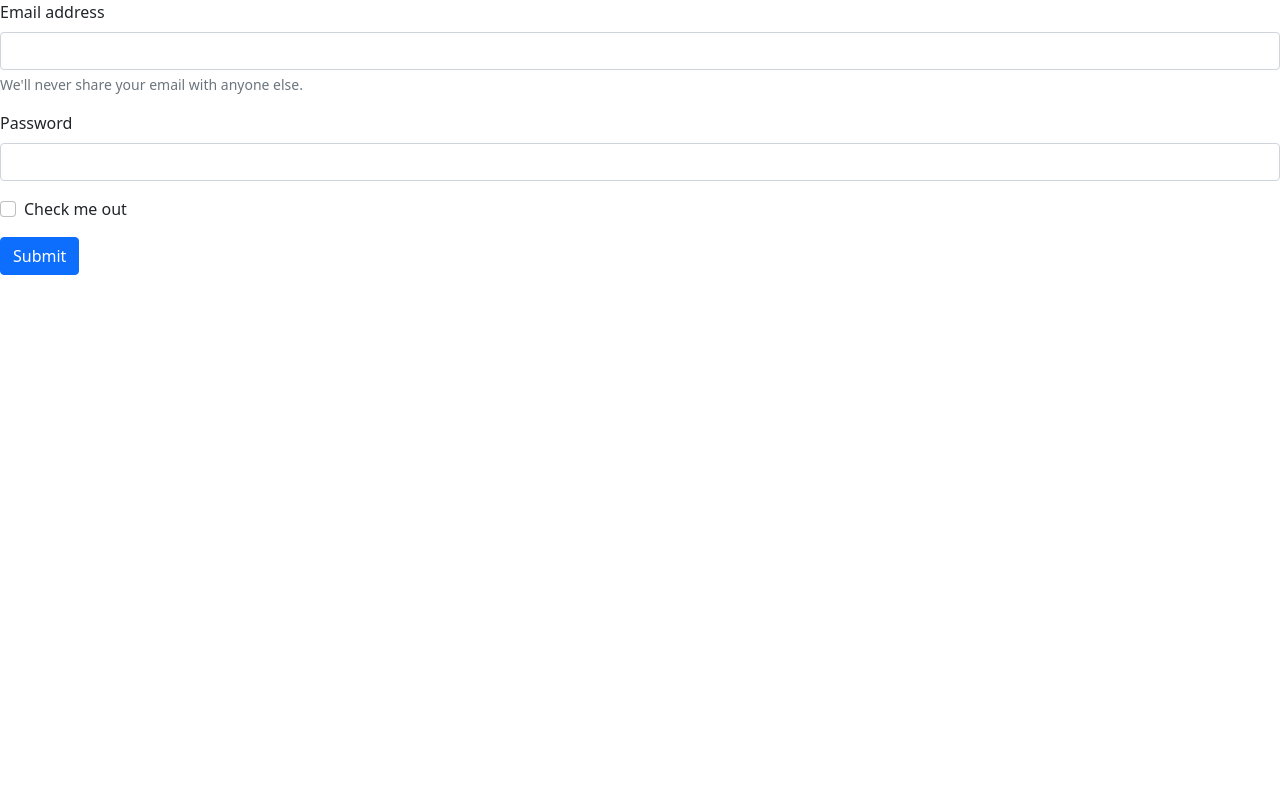
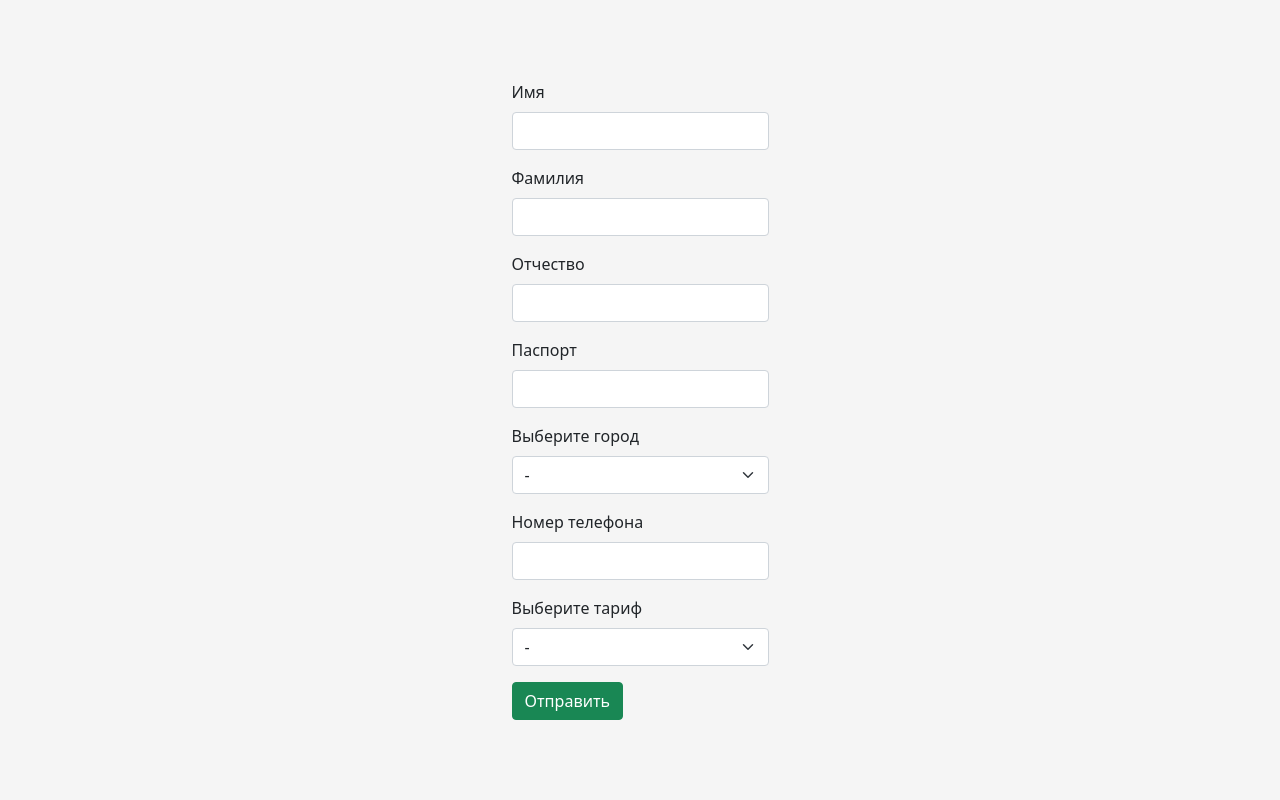
Before and after one commit to kurrbanov/telesystem, a Django app: page /add/ in a window 1280 px wide. Run offline with Django 3.2, Linux system fonts and the light colour scheme; the visitor is signed in with stand-in values (Sample User, id 1).

Commit message:
Added the "Add user" and "Add number for user".

```diff
--- a/src/src/urls.py
+++ b/src/src/urls.py
@@ -8,5 +8,6 @@ urlpatterns = [
     path('login/', views.login_page, name="login"),
     path('logout/', views.logout_page, name="logout"),
     path('find/', views.find, name="find"),
-    path('add/', views.add, name="add")
+    path('add/', views.add, name="add"),
+    path('add_number/<int:pk>', views.add_number, name="add_number")
 ]
--- a/src/telesystem/models.py
+++ b/src/telesystem/models.py
@@ -33,7 +33,8 @@ class PhoneNumber(models.Model):
         ('Тарифище', 'Тарифище')
     ]
 
-    number = models.CharField(max_length=12, validators=[MinLengthValidator(12)], blank=False)  # номер телефона
+    number = models.CharField(max_length=12, validators=[MinLengthValidator(12)], blank=False,
+                              unique=True)  # номер телефона
     subscriber = models.ForeignKey(Subscriber, on_delete=models.CASCADE, blank=False)  # Владелец номера
     rate = models.CharField(choices=RATES, max_length=30, blank=False)  # тариф
     balance = models.FloatField(blank=False)  # баланс
--- /dev/null
+++ b/src/telesystem/static/css/sub_add.css
@@ -0,0 +1,24 @@
+html {
+    height: 100%;
+}
+
+body {
+    height: 100%;
+    width: 100%;
+    display: flex;
+    flex-direction: column;
+    justify-content: center;
+    align-items: center;
+    background-color: #f5f5f5!important;
+}
+
+.flx {
+    padding: 10px;
+    display: flex;
+    margin: 0 auto;
+    justify-content: center;
+    align-items: center;
+    width: 50%;
+    height: 100%;
+    flex-wrap: wrap;
+}
--- a/src/telesystem/static/css/sub_info.css
+++ b/src/telesystem/static/css/sub_info.css
@@ -7,3 +7,7 @@ body {
     align-items: center;
     margin-top: 20px!important;
 }
+
+a {
+    margin-top: 10px;
+}
--- a/src/telesystem/templates/sub_add.html
+++ b/src/telesystem/templates/sub_add.html
@@ -4,25 +4,68 @@
     <meta charset="UTF-8">
     <title>Добавить абонента</title>
     {% load static %}
+    <link rel="stylesheet" href="{% static 'css/sub_add.css' %}">
     <link href="https://cdn.jsdelivr.net/npm/bootstrap@5.0.2/dist/css/bootstrap.min.css" rel="stylesheet"
           integrity="sha384-EVSTQN3/azprG1Anm3QDgpJLIm9Nao0Yz1ztcQTwFspd3yD65VohhpuuCOmLASjC" crossorigin="anonymous">
 </head>
 <body>
-<form>
+<div class="flx">
+    <form method="POST">
+        {% csrf_token %}
+        {% if messages %}
             <div class="mb-3">
-        <label for="exampleInputEmail1" class="form-label">Email address</label>
-        <input type="email" class="form-control" id="exampleInputEmail1" aria-describedby="emailHelp">
-        <div id="emailHelp" class="form-text">We'll never share your email with anyone else.</div>
+                {% for message in messages %}
+                    <p class="alert alert-danger">{{ message }}</p>
+                {% endfor %}
+            </div>
+        {% endif %}
+        <div class="mb-3">
+            <label for="exampleInputEmail1" class="form-label">Имя</label>
+            <input type="text" class="form-control" id="exampleInputEmail1" name="name">
         </div>
         <div class="mb-3">
-        <label for="exampleInputPassword1" class="form-label">Password</label>
-        <input type="password" class="form-control" id="exampleInputPassword1">
+            <label for="exampleInputPassword1" class="form-label">Фамилия</label>
+            <input type="text" class="form-control" id="exampleInputPassword1" name="surname">
         </div>
-    <div class="mb-3 form-check">
-        <input type="checkbox" class="form-check-input" id="exampleCheck1">
-        <label class="form-check-label" for="exampleCheck1">Check me out</label>
+        <div class="mb-3">
+            <label for="exampleInputPassword1" class="form-label">Отчество</label>
+            <input type="text" class="form-control" id="exampleInputPassword1" name="patronymic">
         </div>
-    <button type="submit" class="btn btn-primary">Submit</button>
+        <div class="mb-3">
+            <label for="exampleInputPassword1" class="form-label">Паспорт</label>
+            <input type="text" class="form-control" id="exampleInputPassword1" name="passport" maxlength="10" minlength="10">
+        </div>
+        <div class="mb-3">
+            <label for="city" class="form-label">Выберите город</label>
+            <select class="form-select" id="city" aria-label="Default select example" name="cities">
+                <option selected>-</option>
+                <option value="Екатеринбург">Екатеринбург</option>
+                <option value="Елабуга">Елабуга</option>
+                <option value="Зеленодольск">Зеленодольск</option>
+                <option value="Иннополис">Иннополис</option>
+                <option value="Казань">Казань</option>
+                <option value="Краснодар">Краснодар</option>
+                <option value="Москва">Москва</option>
+                <option value="Санкт-Петербург">Санкт-Петербург</option>
+                <option value="Сочи">Сочи</option>
+            </select>
+        </div>
+        <div class="mb-3">
+            <label for="exampleInputPassword1" class="form-label">Номер телефона</label>
+            <input type="text" class="form-control" id="exampleInputPassword1" name="number" maxlength="12" minlength="11" pattern="\+7[0-9]{10}">
+        </div>
+        <div class="mb-3">
+            <label for="rate_" class="form-label">Выберите тариф</label>
+            <select class="form-select" id="rate_" aria-label="Default select example" name="rate">
+                <option selected>-</option>
+                <option value="Ультра">Ультра</option>
+                <option value="Smart">Smart</option>
+                <option value="Безлимитище">Безлимитище</option>
+                <option value="Тарифище">Тарифище</option>
+            </select>
+        </div>
+        <button type="submit" class="btn btn-success">Отправить</button>
     </form>
+</div>
 </body>
 </html>
--- a/src/telesystem/templates/subscriber_information.html
+++ b/src/telesystem/templates/subscriber_information.html
@@ -14,14 +14,15 @@
                         <ul class="list-group">
                             <li class="list-group-item"><b>ФИО:</b> {{ subscriber }}</li>
                             <li class="list-group-item"><b>Паспорт:</b> {{ subscriber.passport }}</li>
-                            <li class="list-group-item"><b>Город:</b> {{ city }}</li>
-                            <li class="list-group-item"><b>Тариф:</b> {{ rate }}</li>
+                            <li class="list-group-item"><b>Город:</b> {{ subscriber.cities }}</li>
+                            <li class="list-group-item"><b>Тариф:</b> {{ phone_info.rate }}</li>
                             <li class="list-group-item"><b>Баланс:</b> {{ phone_info.balance }}</li>
                             <li class="list-group-item"><b>Минуты:</b> {{ phone_info.minutes }}</li>
                             <li class="list-group-item"><b>Интернет:</b> {{ phone_info.internet }}</li>
                             <li class="list-group-item"><b>СМС:</b> {{ phone_info.sms }}</li>
                             <li class="list-group-item"><b>Дата списания:</b> {{ phone_info.date_payment }}</li>
                         </ul>
+                        <a href="{% url 'add_number' subscriber.id %}" role="button" class="btn btn-primary">Добавить номер</a>
                     {% endif %}
                 </div>
             </div>
--- a/src/telesystem/views.py
+++ b/src/telesystem/views.py
@@ -38,46 +38,15 @@ def index(request):
 
 @login_required(login_url='login')
 def find(request):
-    CITIES = [
-        ('Екатеринбург', 'Екатеринбург'),
-        ('Елабуга', 'Елабуга'),
-        ('Зеленодольск', 'Зеленодольск'),
-        ('Иннополис', 'Иннополис'),
-        ('Казань', 'Казань'),
-        ('Краснодар', 'Краснодар'),
-        ('Москва', 'Москва'),
-        ('Санкт-Петербург', 'Санкт-Петербург'),
-        ('Сочи', 'Сочи')
-    ]
-
-    RATES = [
-        ('Ультра', 'Ультра'),
-        ('Smart', 'Smart'),
-        ('Безлимитище', 'Безлимитище'),
-        ('Тарифище', 'Тарифище')
-    ]
-
     if request.method == 'POST':
         try:
             phone_number = PhoneNumber.objects.get(number=request.POST['phone_number'])
         except ObjectDoesNotExist:
-            print('yes')
             return render(request, 'subscriber_information.html', {'found': False})
-
-        city = ''
-        for c in CITIES:
-            if c[0] == phone_number.subscriber.cities:
-                city = c[1]
-        rate = ''
-        for r in RATES:
-            if r[0] == phone_number.rate:
-                rate = r[1]
 
         return render(request, 'subscriber_information.html', {
             'subscriber': phone_number.subscriber,
             'phone_info': phone_number,
-            'city': city,
-            'rate': rate,
             'found': True
         })
 
@@ -119,10 +88,10 @@ def add(request):
             subscriber = form_subscriber.save()
             phone = form_phone.save(commit=False)
             phone.subscriber = subscriber
-            phone.balance = rate_property[phone.rate['balance']]
-            phone.minutes = rate_property[phone.rate['minutes']]
-            phone.internet = rate_property[phone.rate['internet']]
-            phone.sms = rate_property[phone.rate['sms']]
+            phone.balance = rate_property[phone.rate]['balance']
+            phone.minutes = rate_property[phone.rate]['minutes']
+            phone.internet = rate_property[phone.rate]['internet']
+            phone.sms = rate_property[phone.rate]['sms']
             custom_date = date.today()
             phone.date_payment = date(custom_date.year, custom_date.month + 1, custom_date.day)
             phone.save()
@@ -131,3 +100,51 @@ def add(request):
             messages.error(request, 'Форма заполнена неверно')
 
     return render(request, 'sub_add.html')
+
+
+@login_required(login_url='login')
+def add_number(request, pk):
+    rate_property = {
+        'Ультра': {
+            'balance': 800,
+            'internet': 50,
+            'minutes': 1500,
+            'sms': 1500
+        },
+        'Smart': {
+            'balance': 500,
+            'internet': 30,
+            'minutes': 500,
+            'sms': 500
+        },
+        'Безлимитище': {
+            'balance': 450,
+            'internet': 25,
+            'minutes': 400,
+            'sms': 400
+        },
+        'Тарифище': {
+            'balance': 400,
+            'internet': 25,
+            'minutes': 600,
+            'sms': 600
+        }
+    }
+    if request.method == "POST":
+        form = PhoneNumberForm(request.POST)
+        if form.is_valid():
+            subscriber = Subscriber.objects.get(id=pk)
+            phone = form.save(commit=False)
+            phone.subscriber = subscriber
+            phone.balance = rate_property[phone.rate]['balance']
+            phone.minutes = rate_property[phone.rate]['minutes']
+            phone.internet = rate_property[phone.rate]['internet']
+            phone.sms = rate_property[phone.rate]['sms']
+            custom_date = date.today()
+            phone.date_payment = date(custom_date.year, custom_date.month + 1, custom_date.day)
+            phone.save()
+            return redirect('index')
+        else:
+            messages.error(request, 'Номер уже занят.')
+
+    return render(request, 'number_add.html')
```
Also changed, not shown: src/telesystem/templates/number_add.html (added, +38 -0 lines), src/telesystem/templates/sub_change.html (added, +10 -0 lines). Lines whose indentation alone changed are shown as unchanged.
